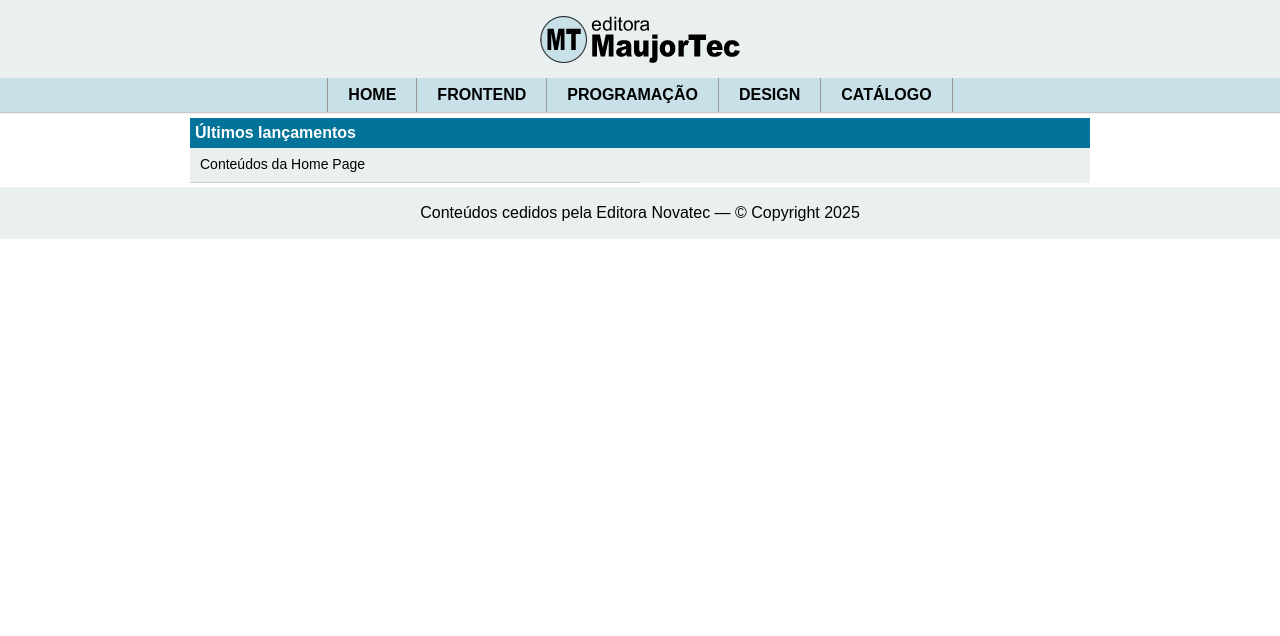
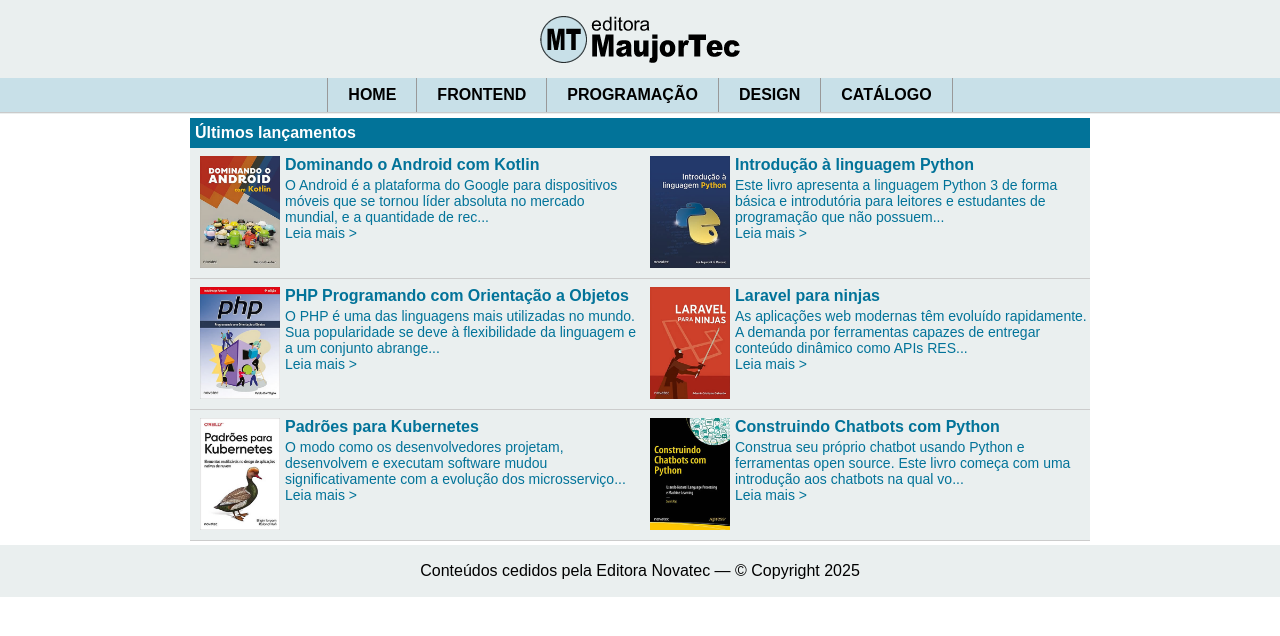
Before and after one commit to JorgeCasalini/Livro-react-maujor, a React (Create React App) app in the folder editora-maujortec/: page / in a window 1280 px wide. Shown: the top 636 px of the page. Built offline with nearby package versions, Linux system fonts and the light colour scheme.

Commit message:
Change the Home Page to show the first six API books

```diff
--- a/editora-maujortec/src/components/Home.js
+++ b/editora-maujortec/src/components/Home.js
@@ -1,10 +1,34 @@
-import React from "react";
-const Home = () => (
+import React from "react"
+import { Link } from "react-router-dom";
+
+const Home = ({ livros }) => (
     <main className="principal">
         <h2>Últimos lançamentos</h2>
-        <div className="card">
-            <p>Conteúdos da Home Page</p>
-        </div>
+        {livros
+            .filter((n, index) => index < 6)
+            .map(livro => (
+                <div className="card" key={livro.id}>
+                    <div className="thumb">
+                        <img
+                            src={"/imagens/capas/" + livro.isbn.replace(/-/g, "") + ".jpg"}
+                            alt="Thumbnail da capa do livro..." />
+                    </div>
+                    {livros
+                        .filter(c => c.slug === livro.slug)
+                        .map(livro => (
+                            <Link to={`/livro/${livro.slug}`} key={livro.id}>
+                                {
+                                    <div className="detalhes">
+                                        <h3>{livro.titulo}</h3>
+                                        <p>{livro.descricao.slice(0, 130) + "..."}</p>
+                                        <p>Leia mais &gt;</p>
+                                    </div>
+                                }
+                            </Link>
+                        ))}
+                </div>
+            ))}
     </main>
 );
+
 export default Home;
```
